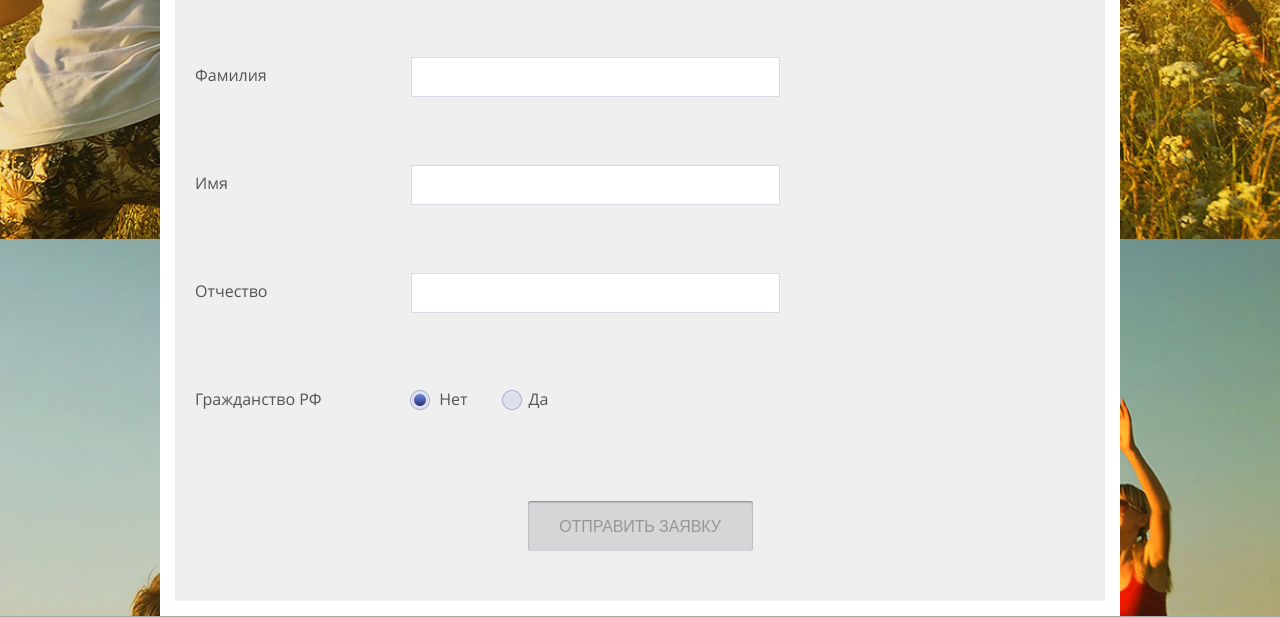
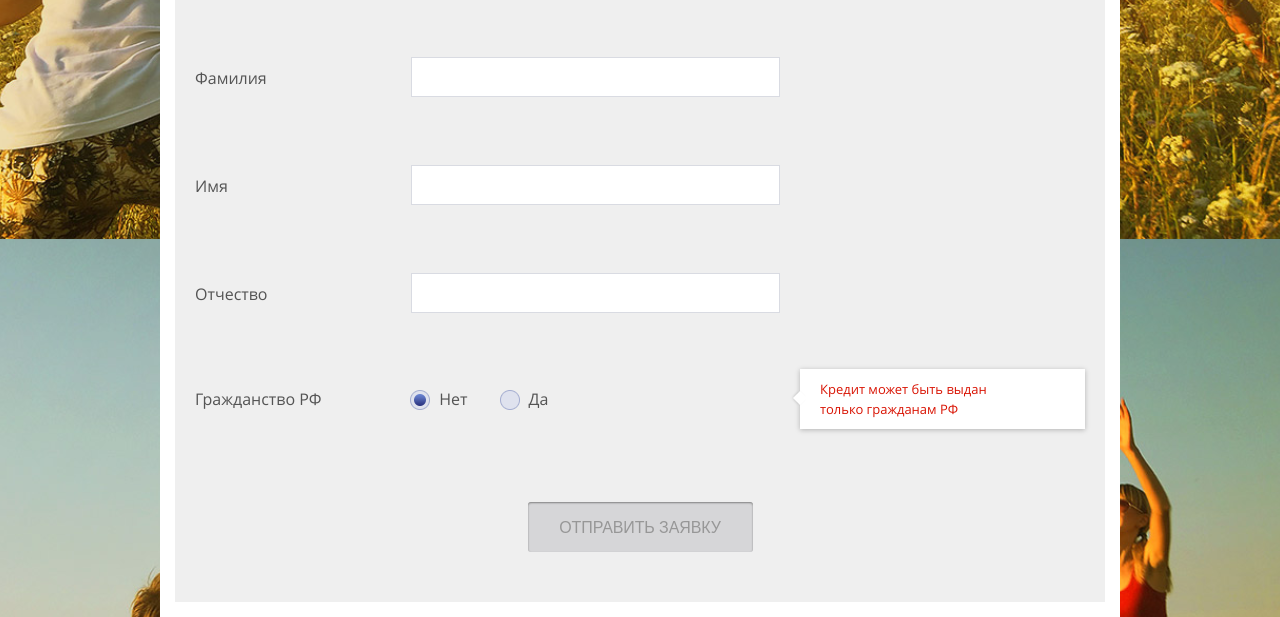
Before and after one commit to EugeneAndrievsky/Leko-Test, a website: page index.html in a window 1280 px wide. Shown: the part 561-1178 px from the top of the page. Drawn offline with nearby package versions, Linux system fonts and the light colour scheme; files that its build step writes are made by us from their sources; files whose address does not match are found by name.

Commit message:
мелкие правки формы

```diff
--- a/index.html
+++ b/index.html
@@ -30,35 +30,38 @@
         <h2 class="credit-form__request">Онлайн заявка</h2>
         <p class="credit-form__step">Шаг 1 <b>Эти данные нужны нам, чтобы связаться с вами</b></p>
 
-         <div class="credit-form__field">
+        <div class="credit-form__field">
           <label class="credit-form__label" for="">Фамилия</label>
-          <input name="family" id="input-family" class="credit-form__input-text" type="text">
+          <input class="credit-form__input-text" name="family" id="input-family"  type="text">
           <div class="baloon  baloon--alert">Поле обязательно для заполнения</div>
         </div>
 
-         <div class="credit-form__field">
+        <div class="credit-form__field">
           <label class="credit-form__label" for="">Имя</label>
-          <input name="name" id="input-name" class="credit-form__input-text" type="text">
+          <input class="credit-form__input-text" name="name" id="input-name"  type="text">
           <div class="baloon baloon--alert">Поле обязательно для заполнения</div>
         </div>
 
-         <div class="credit-form__field">
+        <div class="credit-form__field">
           <label class="credit-form__label" for="">Отчество</label>
-          <input  name="name2" id="input-name2" class="credit-form__input-text" type="text">
+          <input class="credit-form__input-text" name="name2" id="input-name2"  type="text">
           <div class="baloon  baloon--alert">Поле обязательно для заполнения</div>
         </div>
 
         <div class="credit-form__nationality">
           <label class="credit-form__label" for="">Гражданство РФ</label>
+
           <label class="credit-form__radio">
             <input type="radio" name="nationality" id="nationality-no" checked>
             <span class="credit-form__radio-indicator"></span>
             Нет</label>
-          <label class="credit-form__radio  credit-form__radio-yes">
-            <input type="radio" name="nationality" id="nationality-no">
+
+          <label class="credit-form__radio  credit-form__radio--yes">
+            <input type="radio" name="nationality" id="nationality-yes">
             <span class="credit-form__radio-indicator  credit-form__radio-indicator--yes"></span>
             Да</label>
-          <div class="baloon  baloon--right">Кредит может быть выдан<br> только гражданам РФ</div>
+
+          <div class="baloon  baloon--alert  baloon--right">Кредит может быть выдан<br> только гражданам РФ</div>
         </div>
 
         <button class="btn" type="submit" disabled>Отправить заявку</button>
--- a/less/blocks/baloon.less
+++ b/less/blocks/baloon.less
@@ -19,6 +19,11 @@
   box-shadow: 0 1px 5px 0 rgba(0,0,0,.25);
 
   &--right {
+    opacity: 1;
+
+    position: relative;
+    top: -17px;
+
     float: right;
   }
 }
--- a/less/blocks/btn.less
+++ b/less/blocks/btn.less
@@ -2,7 +2,7 @@
   display: block;
   box-sizing: border-box;
   margin: 0 auto;
-  margin-top: 50px;
+  margin-top: 56px;
   margin-bottom: 38px;
   padding-top: 3px;
   border: none;
--- a/less/blocks/credit-form.less
+++ b/less/blocks/credit-form.less
@@ -46,9 +46,10 @@
 
 .credit-form__label {
   display: inline-block;
+  margin-top: 5px;
   width: 212px;
 
-  vertical-align: baseline;
+  vertical-align: text-bottom;
 }
 
 .credit-form__input-text {
@@ -68,16 +69,19 @@
 
 .credit-form__nationality {
   .clearfix();
-  margin-top: 38px;
+
+  margin-top: 33px;
 }
 
 .credit-form__radio {
   position: relative;
   padding-left: 28px;
-}
 
-.credit-form__radio-yes {
-  padding-left: 57px;
+  vertical-align: text-bottom;
+
+  &--yes {
+    padding-left: 57px;
+  }
 }
 
 .credit-form__radio-indicator {
@@ -93,7 +97,7 @@
   background-repeat: no-repeat;
 
   &--yes {
-    left: 30px;
+    left: 28px;
   }
 }
 
```
